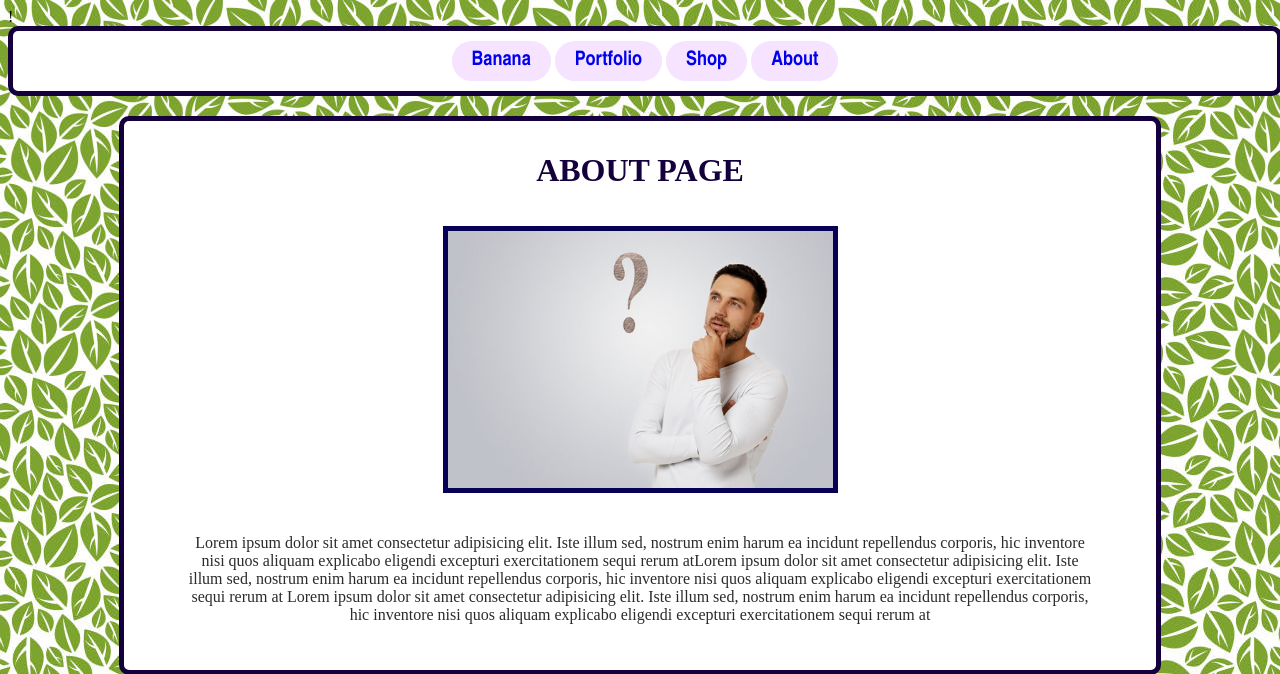
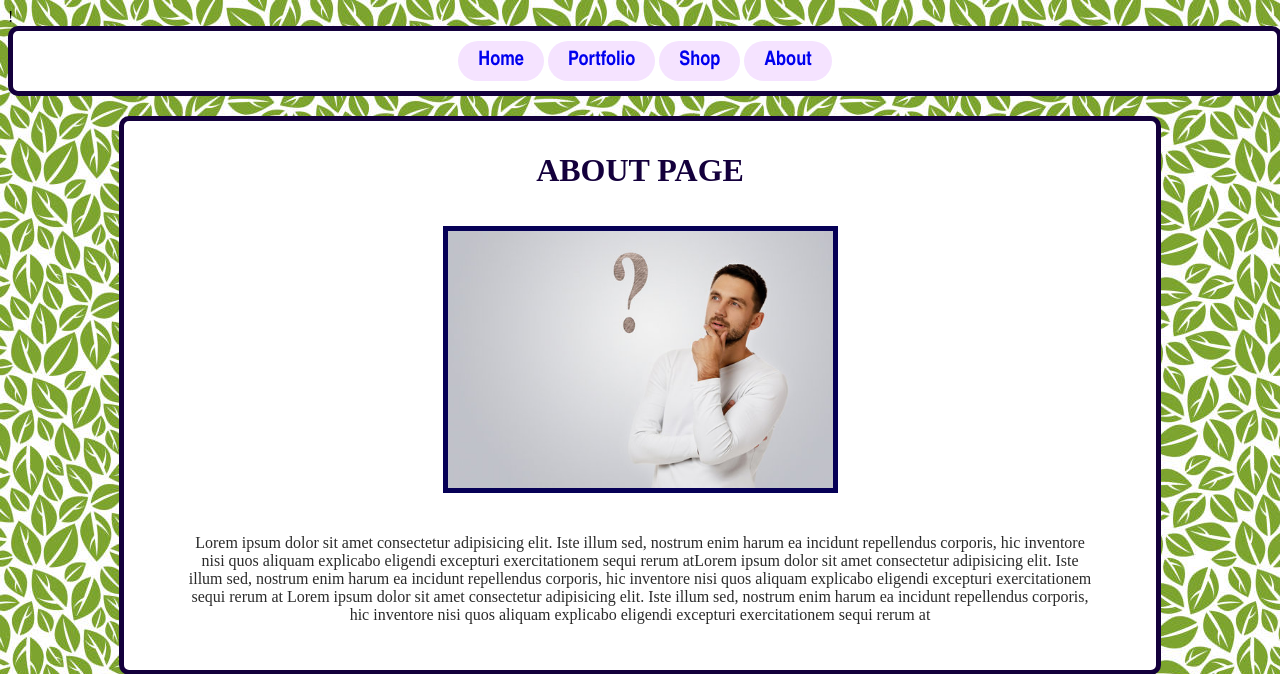
Before and after one commit to truxxon/truxxon.github.io, a Flask app: page /about in a window 1280 px wide. Shown: the top 674 px of the page. Run offline with Flask 3, Linux system fonts and the light colour scheme.

Commit message:
restore banana to home !

```diff
--- a/website/templates/base.html
+++ b/website/templates/base.html
@@ -11,7 +11,7 @@
     <!-- Navbar -->
     <nav>
         <div class="navbar">
-            <a href="/">Banana</a>
+            <a href="/">Home</a>
             <a href="/portfolio">Portfolio</a>
             <a href="/shop">Shop</a>
             <a href="/about">About</a>
```
